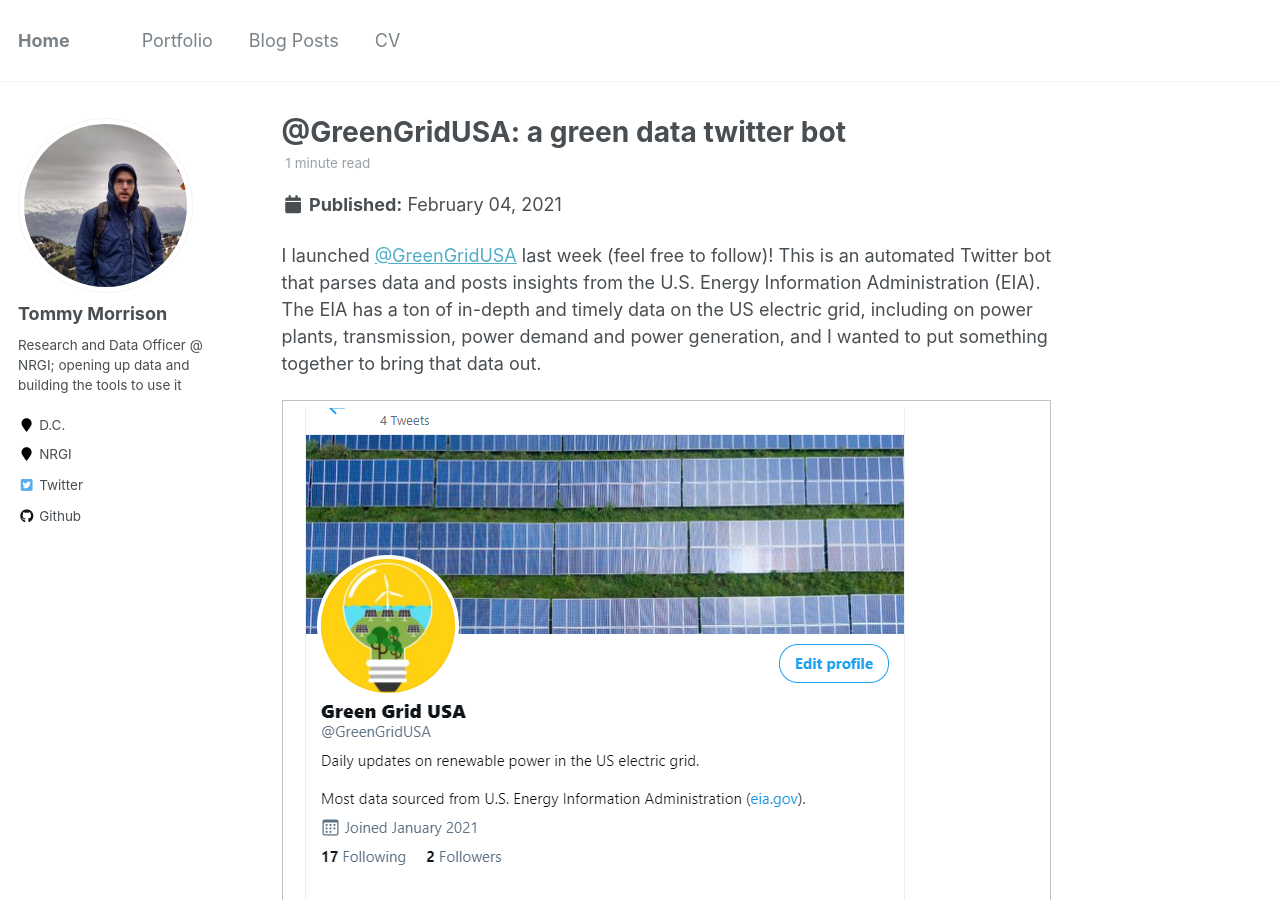
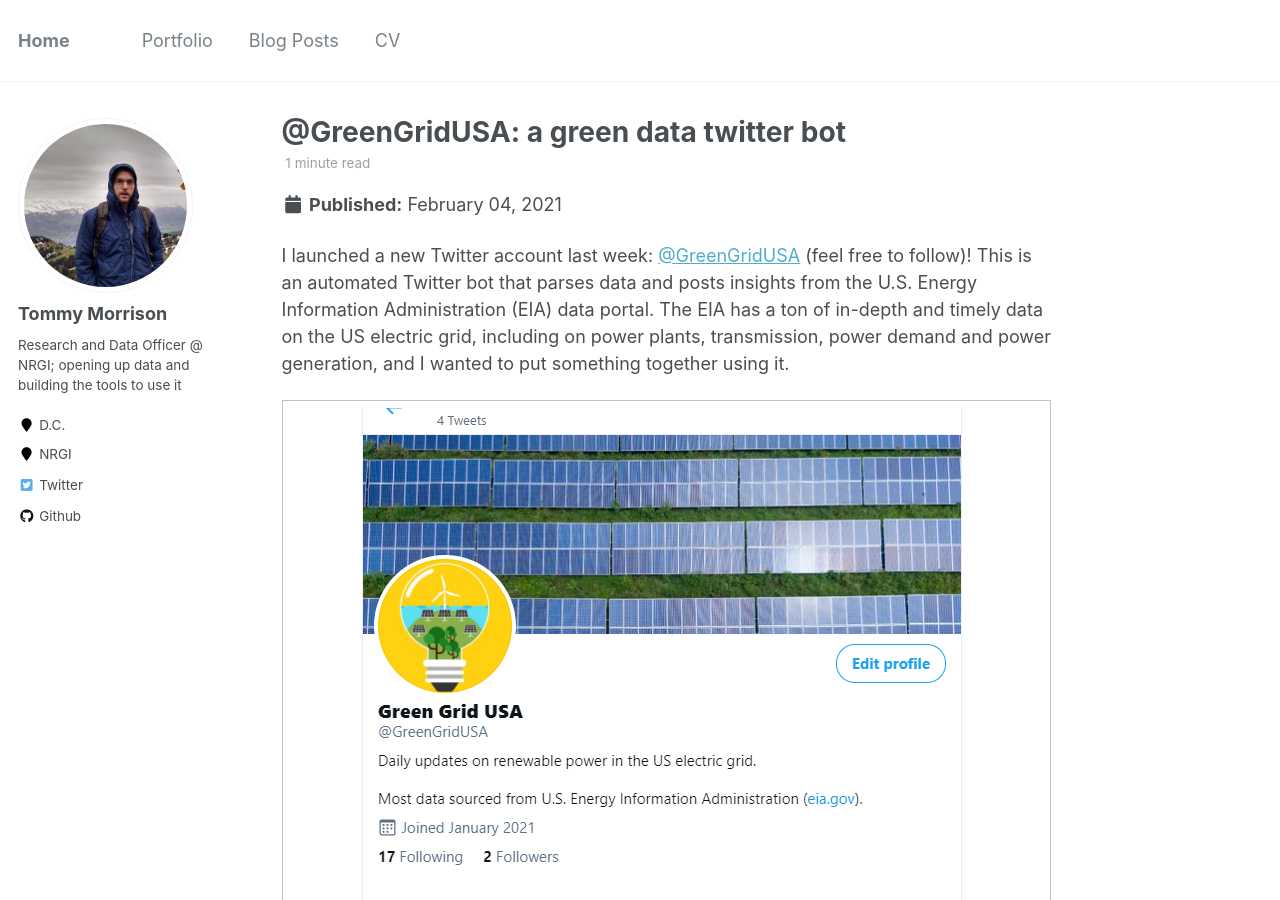
Before and after one commit to t-morrison/t-morrison.github.io, a Jekyll site: the page built from _posts/2021-02-04-greengridusa.md, in a window 1280 px wide and 900 px high. Built offline with Jekyll 4.4.1, drawn with Linux system fonts in a browser that asks for light colours.

Commit message:
Update 2021-02-04-greengridusa.md

```diff
--- a/_posts/2021-02-04-greengridusa.md
+++ b/_posts/2021-02-04-greengridusa.md
@@ -9,15 +9,14 @@
   chunk_output_type: console
 ---
 
-I launched [@GreenGridUSA](https://twitter.com/GreenGridUSA) last week (feel free to follow)! This is an automated Twitter bot that parses data and posts insights from the U.S. Energy Information Administration (EIA). The EIA has a ton of in-depth and timely data on the US electric grid, including on power plants, transmission, power demand and power generation, and I wanted to put something together to bring that data out.
+I launched a new Twitter account last week: [@GreenGridUSA](https://twitter.com/GreenGridUSA) (feel free to follow)! This is an automated Twitter bot that parses data and posts insights from the U.S. Energy Information Administration (EIA) data portal. The EIA has a ton of in-depth and timely data on the US electric grid, including on power plants, transmission, power demand and power generation, and I wanted to put something together using it.
 
-<table><tr><td>
+<table><tr><td align="center">
     <img src="/post-images/greengridusa/image1.PNG" />
 </td></tr></table>
 
-<table><tr><td>
-    <img src="/post-images/covid-school/plot1.png" />
-</td></tr></table>
+<img src="/post-images/greengridusa/image1.PNG" />
+
 
 Currently, @GreenGridUSA posts a daily update on how much utility-level power generation came from wind and solar power plants the prior day. This data is available [here](https://www.eia.gov/beta/electricity/gridmonitor/dashboard/electric_overview/US48/US48) on the hourly electric grid monitor, with about a twelve hour delay for this dataset.
 
```
